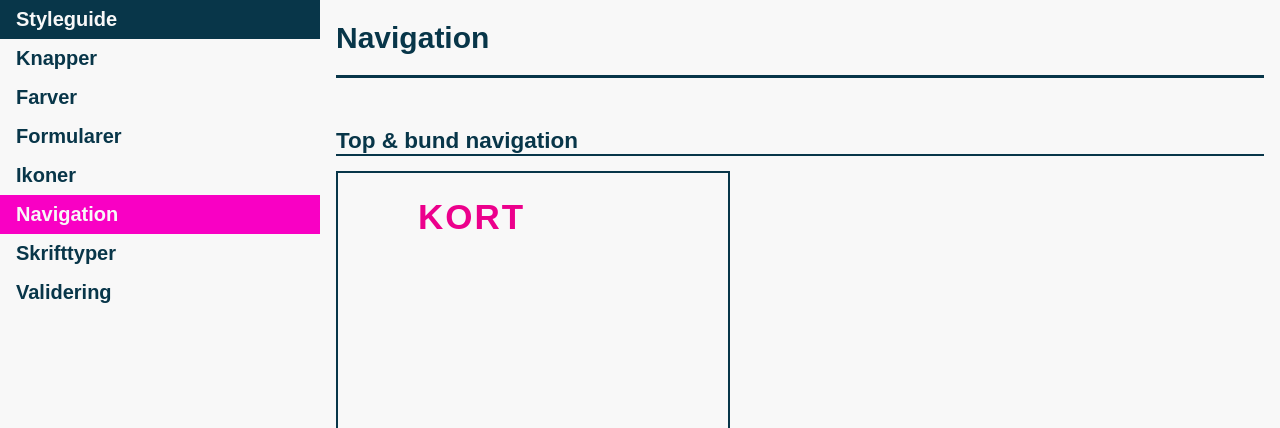
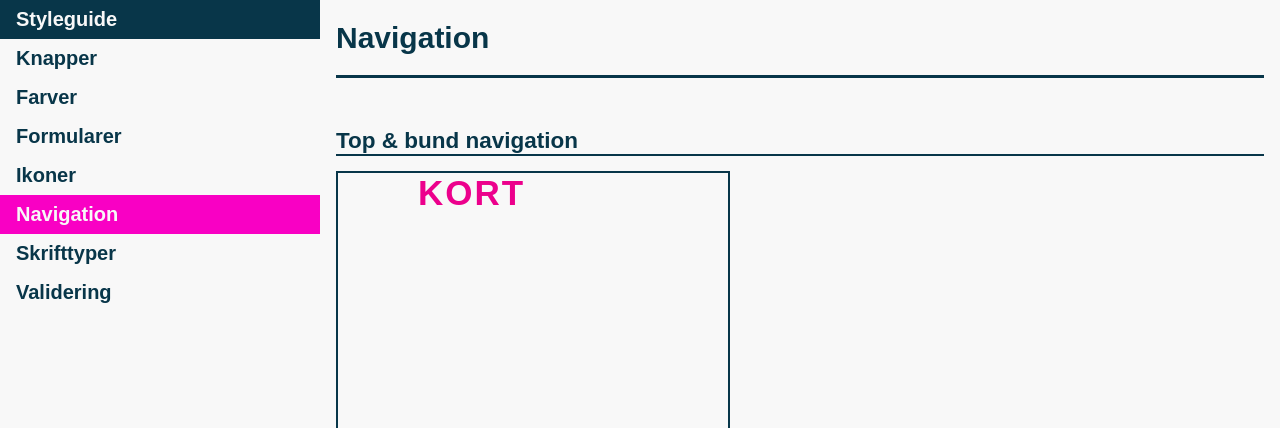
Before and after one commit to Artaey/JumpingFun, a PHP site: page /styleguide/navigation.html in a window 1280 px wide. Shown: the top 428 px of the page. Run offline with PHP 8.4, Linux system fonts and the light colour scheme.

Commit message:
jeg går hjem nu

```diff
--- a/css/styleguide.css
+++ b/css/styleguide.css
@@ -409,6 +409,8 @@
 }
 
 .overskrift2 {
+  margin: 0px;
+  width: 100%;
   text-align: center;
 }
 
--- a/css/styleguide.scss
+++ b/css/styleguide.scss
@@ -151,8 +151,10 @@
 }
 
 .overskrift2 {
-  text-align: center;
-}
+      margin: 0px;
+      width: 100%;
+      text-align: center;
+  }
 
 .botnav {
   align-self: flex-end;
--- a/styleguide/navigation.html
+++ b/styleguide/navigation.html
@@ -30,10 +30,9 @@
     <div class="row">
         <div class="column nav">
             <div class="navtlf">
-            <header>
+
+            <!-- header start-->
                 <h1 class="overskrift2">ÅRS<span class="pink">KORT</span></h1>
-            </header>
-
             <div class="knapper">
                 <div class="proimg">
                     <a>
@@ -41,6 +40,7 @@
                     </a>
                 </div>
             </div>
+            <!-- header slut-->
 
             <div class="botnav">
             <nav>
```
Also changed, not shown: 1 other file.
